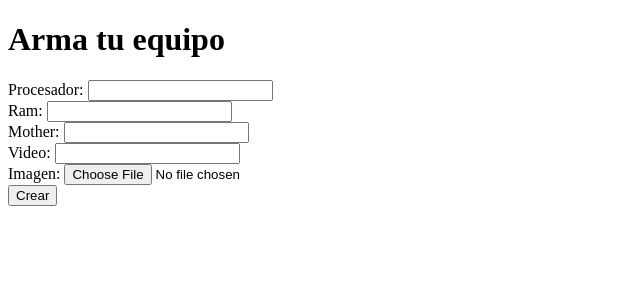
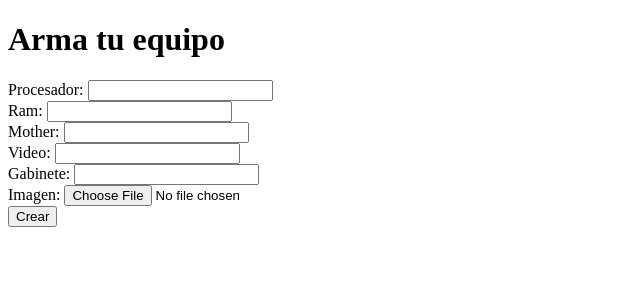
Before and after one commit to Ldangelo9/Proyecto-Final-DJANGO, a Django app: page /equipos/crear/ in a window 1280 px wide. Shown: the part 65-365 px from the top of the page, without its empty margins (0-640 px from the left). Run offline with Django 5.2, Linux system fonts and the light colour scheme; the visitor is signed in with stand-in values (Sample User, id 1); data that the repository does not hold is empty.

Commit message:
Final del proyecto

```diff
--- a/inicio/form.py
+++ b/inicio/form.py
@@ -7,4 +7,5 @@ class FormularioCrearEquipo(forms.Form):
     ram = forms.CharField(max_length=20)
     mother = forms.CharField(max_length=20)
     video = forms.CharField(max_length=20)
+    gabinete = forms.CharField(max_length=20)
     imagen = forms.ImageField(required=False)
--- a/inicio/models.py
+++ b/inicio/models.py
@@ -7,7 +7,8 @@ class Equipo(models.Model):
     ram = models.CharField(max_length=20)
     mother = models.CharField(max_length=20)
     video = models.CharField(max_length=20)
+    gabinete = models.CharField(max_length=20)
     imagen = models.ImageField(upload_to='equipos', null=True)
 
     def __str__(self):
-        return f"{self.procesador} - {self.ram} - {self.mother} - {self.video}"
+        return f"{self.procesador} - {self.ram} - {self.mother} - {self.video} - {self.gabinete}"
--- a/inicio/views.py
+++ b/inicio/views.py
@@ -21,9 +21,10 @@ def crear_equipo(request):
             ram = formulario.cleaned_data.get('ram')
             mother = formulario.cleaned_data.get('mother')
             video = formulario.cleaned_data.get('video')
+            gabinete = formulario.cleaned_data.get('gabinete')
             imagen = formulario.cleaned_data.get('imagen')
 
-            equipo = Equipo(procesador=procesador, ram=ram, mother=mother, video=video, imagen=imagen)
+            equipo = Equipo(procesador=procesador, ram=ram, mother=mother, video=video, gabinete=gabinete, imagen=imagen)
             equipo.save()
 
             return redirect("lista_equipos")
```
Also changed, not shown: inicio/templates/inicio/detalle_equipos.html (+7 -1 lines), usuarios/templates/usuarios/perfil.html (+0 -9 lines), inicio/migrations/0003_equipo_gabinete.py (added).
